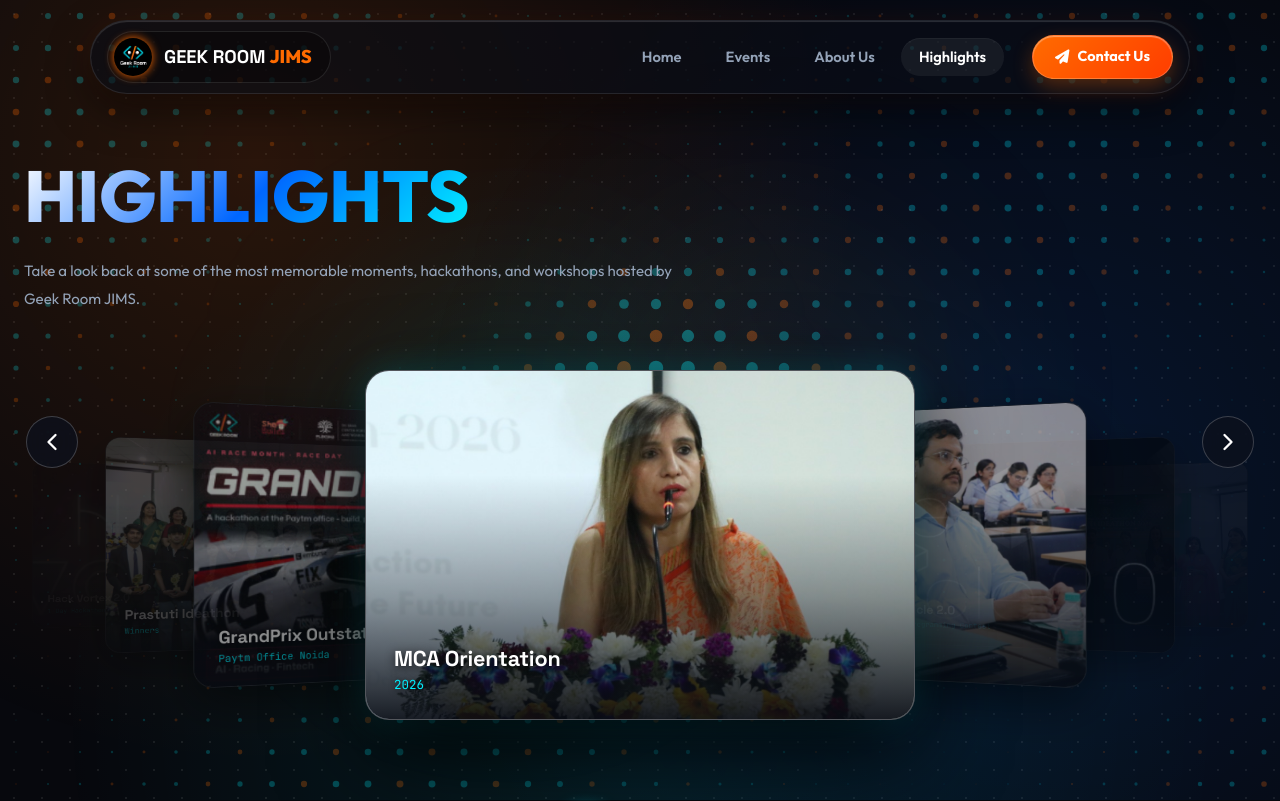
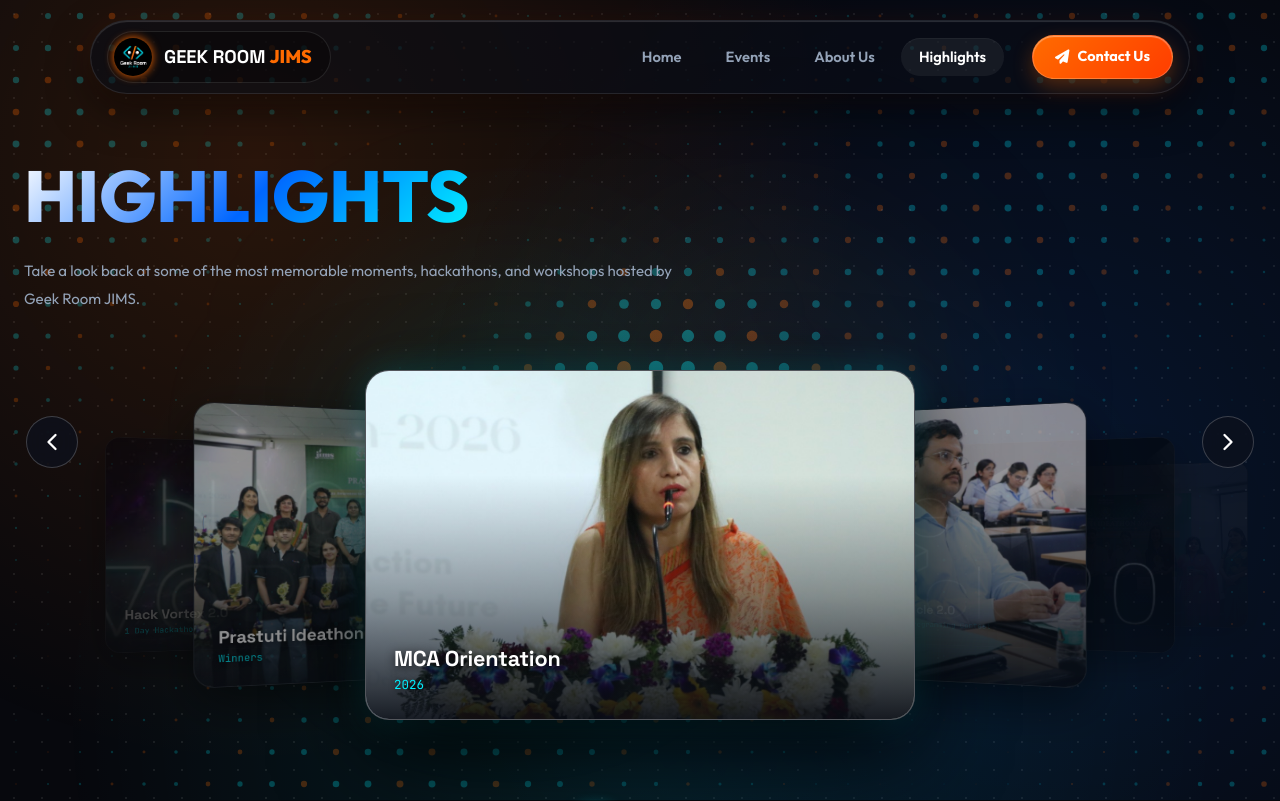
Before and after one commit to GeekRoom/GeekRoom-JIMS-Website, a React (Vite) app in the folder Frontend/: page /highlights in a window 1280 px wide. Shown: the top 801 px of the page. Built offline with nearby package versions, Linux system fonts and the light colour scheme; no server answers.

Commit message:
feat: add contributors component and implement dynamic highlight data configuration

```diff
--- a/Frontend/src/components/about/contributors.jsx
+++ b/Frontend/src/components/about/contributors.jsx
@@ -4,7 +4,8 @@ import { FaLinkedinIn } from 'react-icons/fa';
 const contributorsData = [
   { name: 'Manmeet Singh', linkedin: 'https://www.linkedin.com/in/manmeet-singh-19b425270/s' },
   { name: 'Khushboo Joshi', linkedin: 'https://www.linkedin.com/in/khushboo-joshi-466525329' },
-  { name: 'Parth Mangla', linkedin: 'https://www.linkedin.com/in/parth-mangla-368357287/' }
+  { name: 'Parth Mangla', linkedin: 'https://www.linkedin.com/in/parth-mangla-368357287/' },
+  { name: 'Tarundeep Singh', linkedin: 'https://www.linkedin.com/in/tarundeep-singh-45384137b' }
 ];
 
 export default function Contributors() {
--- a/Frontend/src/data/highlightsData.js
+++ b/Frontend/src/data/highlightsData.js
@@ -53,11 +53,5 @@ export const coverflowPhotos = [
     title: "Prastuti Ideathon",
     subtitle: "Winners",
     src: resolveImg("prastuti/Screenshot 2026-08-09 211406.png"),
-  },
-  {
-    id: "cf7",
-    title: "GrandPrix Outstation",
-    subtitle: "Paytm Office Noida",
-    src: resolveImg("GrandPrix/GrandPrix1.png"),
-  },
+  }
 ];
```
